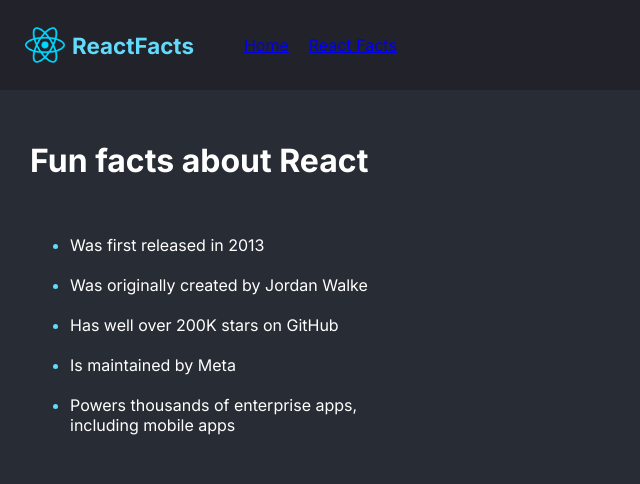
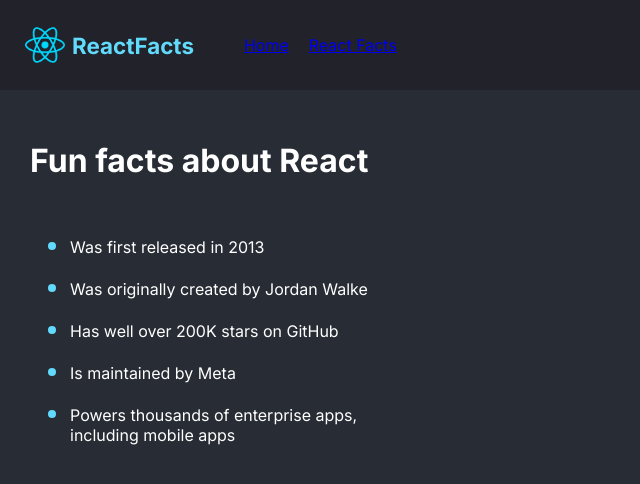
Before and after one commit to surya-441/first-react, a React (Vite) app: page /reactfacts in a window 1280 px wide. Shown: the top 484 px of the page, without its empty margins (0-640 px from the left). Built offline with nearby package versions, Linux system fonts and the light colour scheme.

Commit message:
increased bullet size in react facts

```diff
--- a/src/componenets/ReactFactsMain.css
+++ b/src/componenets/ReactFactsMain.css
@@ -20,5 +20,6 @@
     line-height: 20px;
 }
 .main-ul > li::marker {
-    color: #61DAFB
+    color: #61DAFB;
+    font-size: 1.5rem;
 }
```
